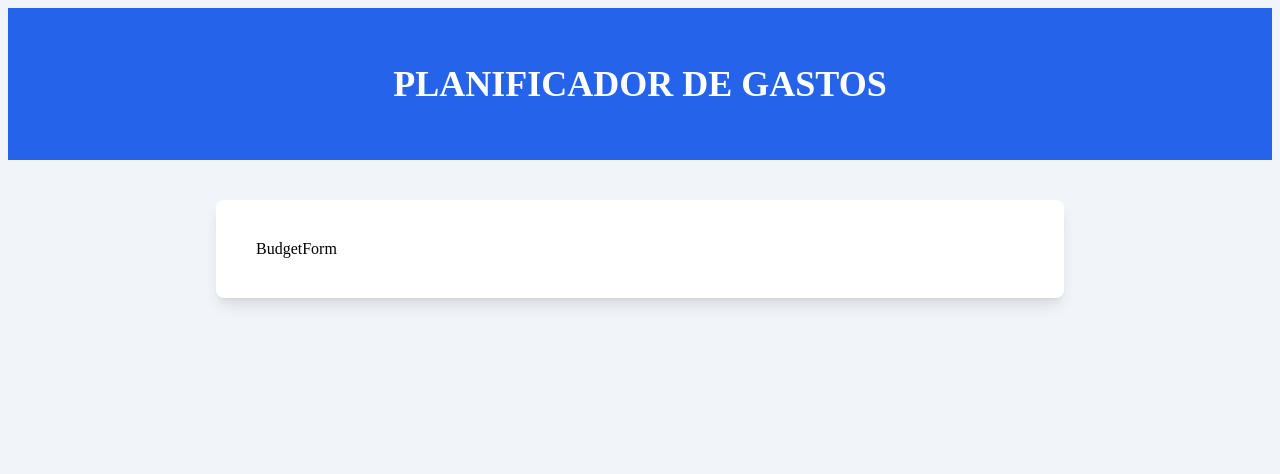
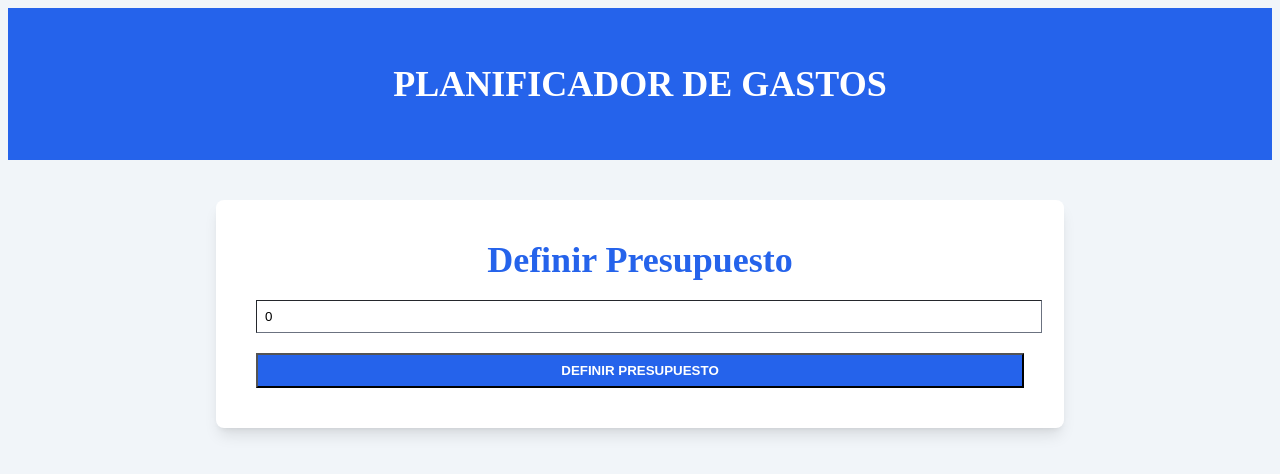
Before and after one commit to DaniM0613/Control-Gastos-Context-API, a React (Vite) app: page / in a window 1280 px wide. Shown: the top 474 px of the page. Built offline with nearby package versions, Linux system fonts and the light colour scheme.

Commit message:
useState

```diff
--- a/src/components/BudgetForm.tsx
+++ b/src/components/BudgetForm.tsx
@@ -1,9 +1,38 @@
+import  { useState } from 'react'
 
 
 export default function BudgetForm() {
+
+  const [budget, setBudget ] = useState(0)
+
+  const handleChange = (e : React.ChangeEvent<HTMLInputElement>) => {
+    setBudget(e.target.valueAsNumber)
+
+}
   return (
-    <div>
-    BudgetForm
-    </div>
+    <form className="space-y-5">
+      <div className="flex flex-col space-y-5">
+           <label htmlFor="budget" className="text-4xl text-blue-600  font-bold text-center">
+            Definir Presupuesto
+           </label>
+           <input
+             id="budget"
+             type="number"
+             className="w-full bg-white border border-gray-500 p-2"
+             placeholder="Define Presupuesto"
+             name="budget"
+             value={budget}
+             onChange={handleChange}
+           />
+
+      </div>
+      <input
+         type="submit"
+         value='Definir Presupuesto'
+         className="bg-blue-600 hover:bg-blue-700 cursor-pointer w-full p-2 text-white font-black uppercase"
+
+      />
+
+    </form>
   )
 }
```
